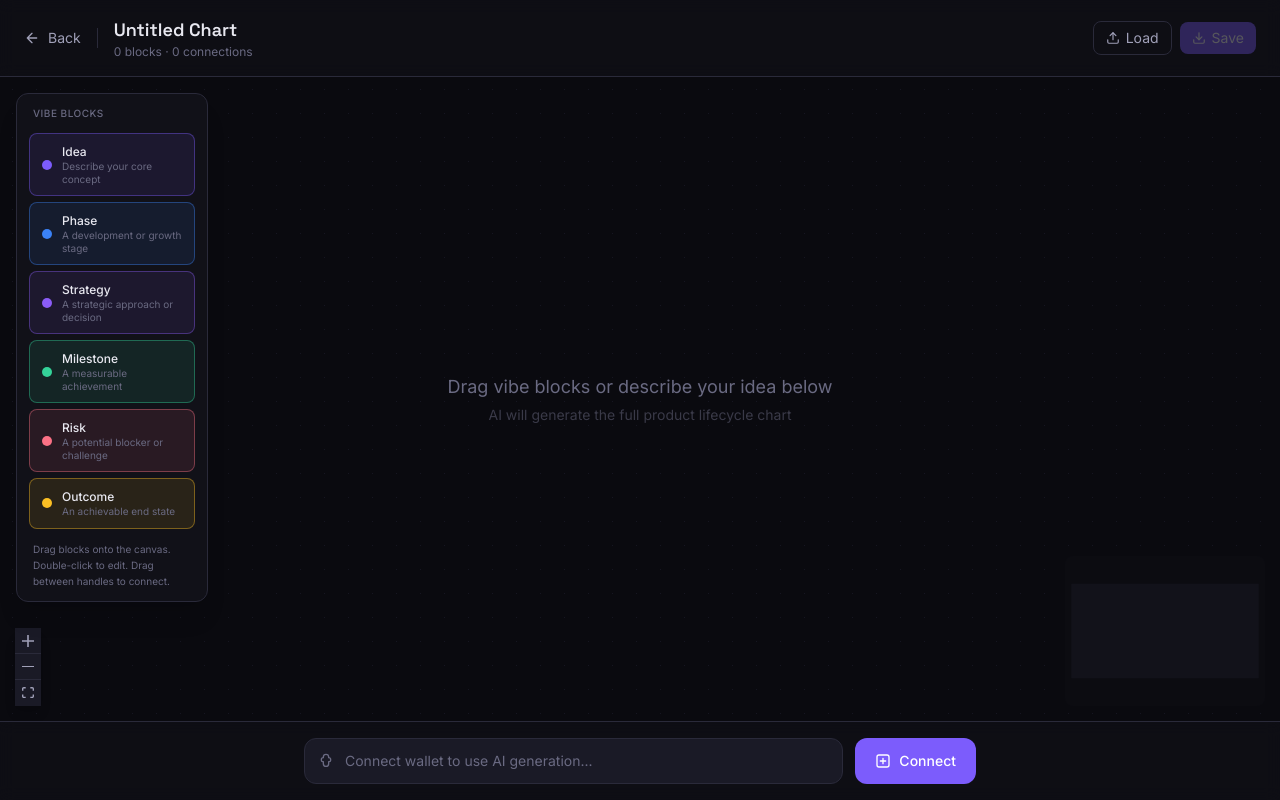
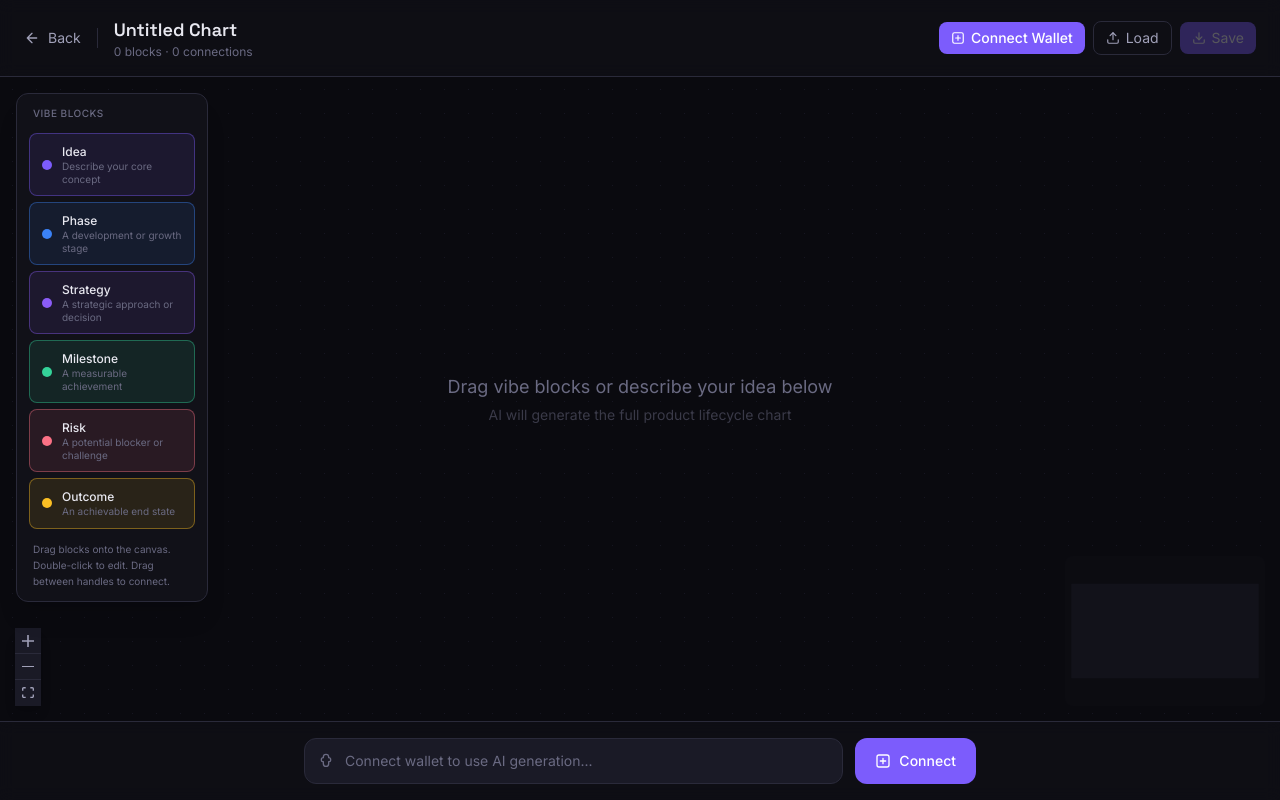
Before and after one commit to MichaelLod/lambochart, a React (Vite) app: page / in a window 1280 px wide. Both pictures are taken after a click on the button "Open Canvas". Built offline with nearby package versions, Linux system fonts and the light colour scheme; what @byoky/sdk would draw is missing.

Commit message:
Add connect wallet button to canvas header

```diff
--- a/src/App.tsx
+++ b/src/App.tsx
@@ -14,8 +14,8 @@ export default function App() {
   const chat = useChat(byoky.session);
 
   const handleConnect = useCallback(async () => {
-    await byoky.connect();
-    if (view === 'landing') {
+    const connected = await byoky.connect();
+    if (connected && view === 'landing') {
       setView('brainstorm');
     }
   }, [byoky, view]);
--- a/src/components/Flowchart.tsx
+++ b/src/components/Flowchart.tsx
@@ -212,6 +212,19 @@ export function Flowchart({ data, session, onConnect, onBack }: FlowchartProps)
         </div>
 
         <div className="flex items-center gap-2">
+          {!session && (
+            <button
+              onClick={onConnect}
+              className="flex items-center gap-1.5 px-3 py-1.5 bg-accent hover:bg-accent-2 text-white text-sm font-medium rounded-lg transition-colors cursor-pointer"
+            >
+              <svg className="w-3.5 h-3.5" viewBox="0 0 24 24" fill="none" stroke="currentColor" strokeWidth="2" strokeLinecap="round" strokeLinejoin="round">
+                <rect x="3" y="3" width="18" height="18" rx="3" />
+                <path d="M12 8v8M8 12h8" />
+              </svg>
+              Connect Wallet
+            </button>
+          )}
+
           <button
             onClick={() => fileInputRef.current?.click()}
             className="flex items-center gap-1.5 px-3 py-1.5 text-text-2 hover:text-text text-sm border border-border hover:border-border-2 rounded-lg transition-colors cursor-pointer"
--- a/src/hooks/useByoky.ts
+++ b/src/hooks/useByoky.ts
@@ -44,7 +44,7 @@ export function useByoky() {
     }
   }, []);
 
-  const connect = useCallback(async () => {
+  const connect = useCallback(async (): Promise<boolean> => {
     setConnecting(true);
     setError(null);
 
@@ -64,11 +64,13 @@ export function useByoky() {
         },
       });
       bindSession(s, setSession);
+      return true;
     } catch (e) {
       const msg = (e as Error).message;
       if (msg !== 'User cancelled') {
         setError(msg);
       }
+      return false;
     } finally {
       setConnecting(false);
     }
```
